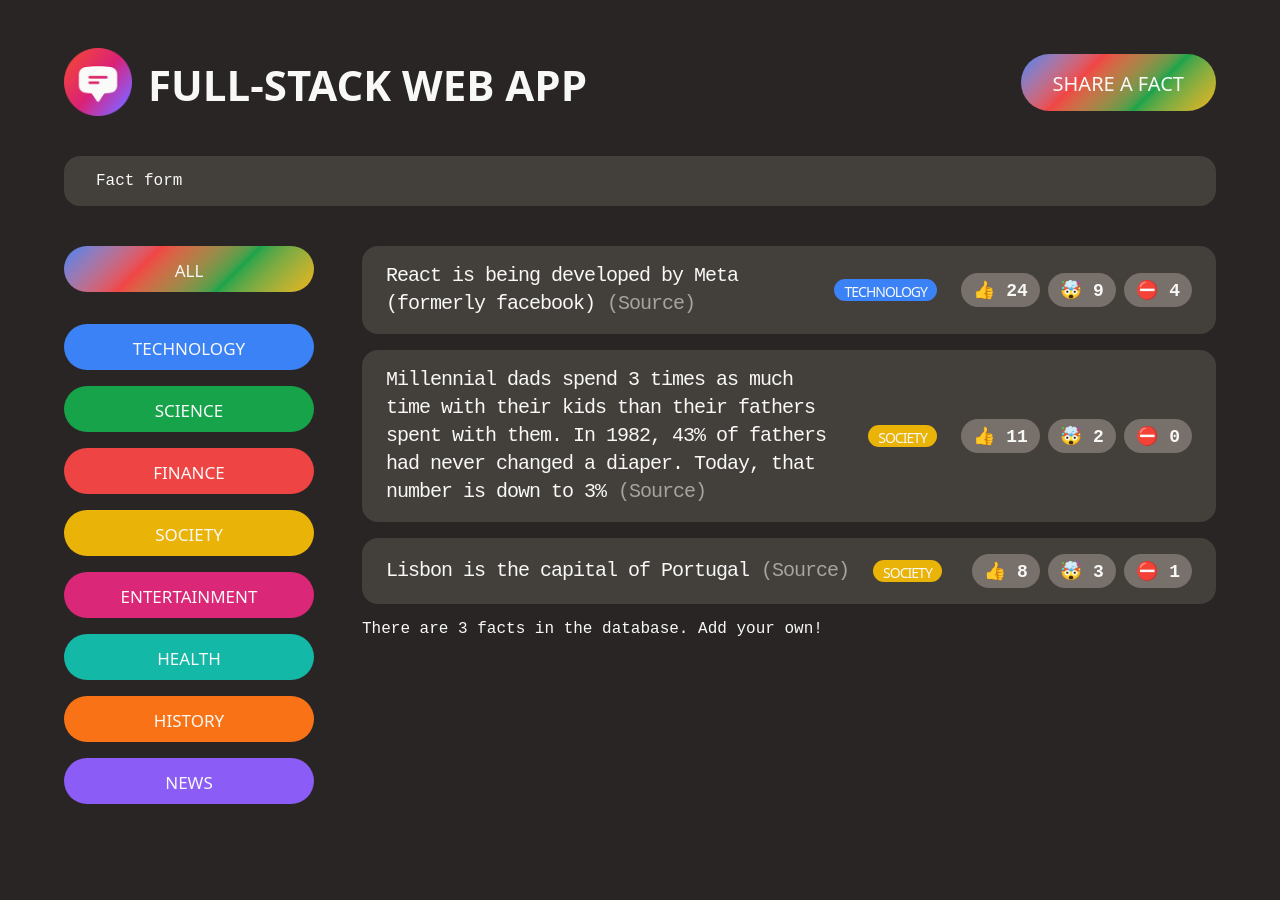
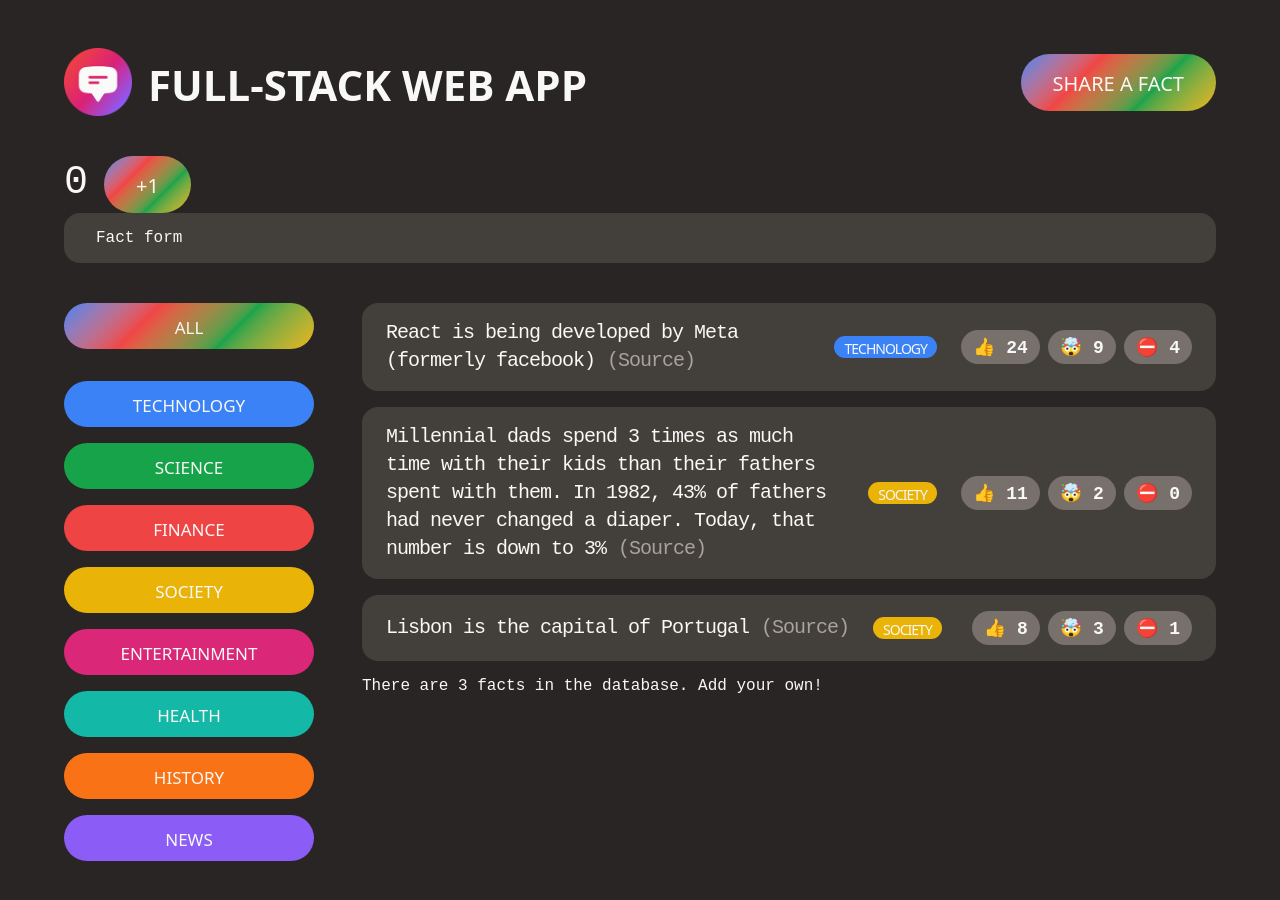
Before and after one commit to evanmarshall-dev/udemy_fullstack-app, a React (Create React App) app: page / in a window 1280 px wide. Shown: the top 900 px of the page. Before the commit the page ends 868 px from the top, so only its background shows below. Built offline with nearby package versions, Linux system fonts and the light colour scheme; a web font is replaced by a local one.

Commit message:
UDEMY - FULL STACK APP: Created a demo for STATE using a counter function with text and a button to increment by one.

```diff
--- a/src/App.js
+++ b/src/App.js
@@ -1,3 +1,4 @@
+import { useState } from "react";
 import "./main.css";
 
 const initialFacts = [
@@ -34,6 +35,26 @@ const initialFacts = [
   },
 ];
 
+// Counter example to demo state.
+function Counter() {
+  // ? const x = useState(0);
+  const [count, setCount] = useState(0);
+  // ? console.log(x);
+
+  return (
+    <div>
+      {/* <span style={{ fontSize: "40px" }}>8</span> */}
+      <span style={{ fontSize: "2.5rem", marginRight: "1rem" }}>{count}</span>
+      {/* <button className="btn btn--large" onClick={() => console.log("Clicked")}>
+        +1
+      </button> */}
+      <button className="btn btn--large" onClick={() => setCount((c) => c + 1)}>
+        +1
+      </button>
+    </div>
+  );
+}
+
 function App() {
   const appTitle = "Full-Stack Web App";
 
@@ -54,6 +75,7 @@ function App() {
         <button className="btn btn--large btn-open">Share a fact</button>
       </header>
 
+      <Counter />
       <NewFactForm />
 
       <main className="main">
```
Also changed, not shown: 1 other file (tests, documents, lock files or other folders).
